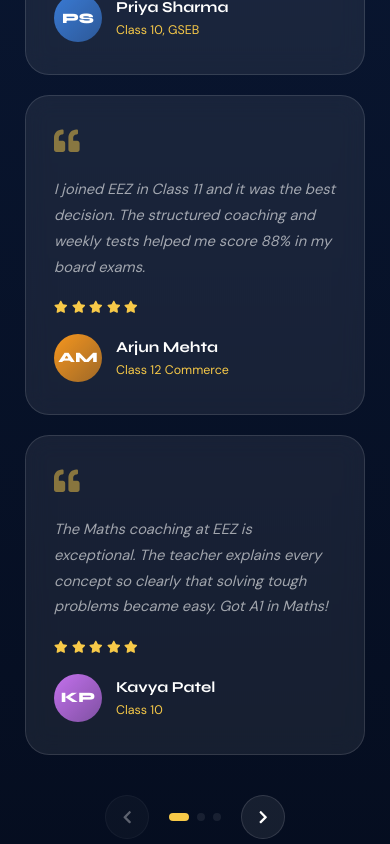
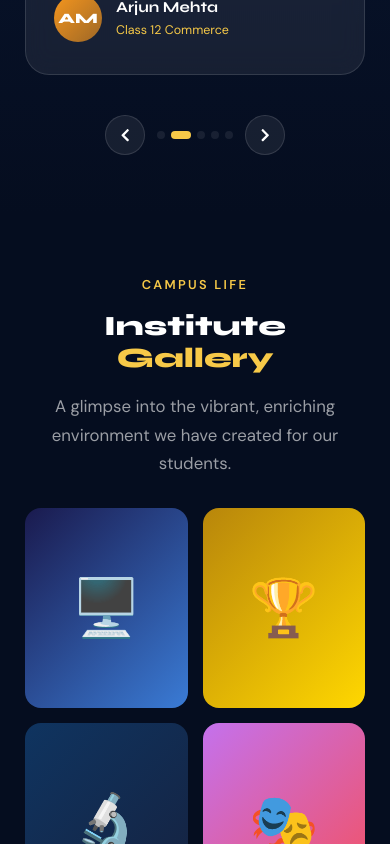
Before and after one commit to harniya-parth/eez-site, a React (Vite) app: page / in a window 390 px wide. Shown: the part 9220-10064 px from the top of the page. Built offline with nearby package versions, Linux system fonts and the light colour scheme; the HTML template or start-up script is replaced by a standard one.

Commit message:
Fix testi slider

```diff
--- a/src/pages/home.css
+++ b/src/pages/home.css
@@ -1121,12 +1121,15 @@ body::-webkit-scrollbar {
 
 .testi-slider {
     position: relative;
+    overflow: hidden;
+    padding-top: 10px;
+    margin-top: -10px;
 }
 
 .testi-track {
-    display: grid;
-    grid-template-columns: repeat(3, 1fr);
-    gap: 20px;
+    display: flex;
+    transition: transform 0.4s ease;
+    gap: 15px;
 }
 
 .testi-card {
@@ -1135,7 +1138,10 @@ body::-webkit-scrollbar {
     border-radius: var(--radius-lg);
     padding: 32px 28px;
     backdrop-filter: blur(12px);
-    transition: var(--transition);
+    transition: background 0.35s, border-color 0.35s, transform 0.35s;
+    flex: 0 0 calc(32.3%);
+    width: calc(33.333%);
+    box-sizing: border-box;
 }
 
 .testi-card:hover {
@@ -1853,6 +1859,41 @@ body::-webkit-scrollbar {
         margin: 0 auto 30px;
     }
 
+    .testi-slider {
+        position: relative;
+        overflow: hidden;
+        padding-top: 0;
+        margin-top: 0;
+    }
+
+    .testi-track {
+        display: flex;
+        transition: transform 0.4s ease;
+        gap: 0;
+    }
+
+    .testi-card {
+        flex: 0 0 100%;
+        width: 100%;
+        padding: 32px 28px;
+    }
+
+    .testi-controls {
+        gap: 12px;
+    }
+
+    .testi-arrow {
+        width: 40px;
+        height: 40px;
+        flex-shrink: 0;
+    }
+
+    .testi-dots {
+        flex-wrap: wrap;
+        justify-content: center;
+        gap: 6px;
+    }
+
     .gallery-grid,
     .results-counters {
         grid-template-columns: repeat(2, 1fr);
--- a/src/pages/home.jsx
+++ b/src/pages/home.jsx
@@ -522,10 +522,46 @@ const testimonials = [
 
 function Testimonials() {
     const [index, setIndex] = useState(0);
-    const visible = 3;
+    const [isMobile, setIsMobile] = useState(
+        typeof window !== "undefined" && window.innerWidth <= 768
+    );
+    const total = testimonials.length;
+    const visible = isMobile ? 1 : 3;
+    const maxIndex = total - visible;
+
+    useEffect(() => {
+        const onResize = () => {
+            const mobile = window.innerWidth <= 768;
+            setIsMobile(mobile);
+            setIndex(0);
+        };
+        window.addEventListener("resize", onResize);
+        return () => window.removeEventListener("resize", onResize);
+    }, []);
+
+    useEffect(() => {
+        const timer = setInterval(() => {
+            setIndex((i) => (i >= maxIndex ? 0 : i + 1));
+        }, 4000);
+        return () => clearInterval(timer);
+    }, [maxIndex]);
 
     const prev = () => setIndex((i) => Math.max(0, i - 1));
-    const next = () => setIndex((i) => Math.min(testimonials.length - visible, i + 1));
+    const next = () => setIndex((i) => Math.min(maxIndex, i + 1));
+
+    const translateX = index * (100 / visible);
+
+    const dotCount = isMobile ? maxIndex + 1 : total;
+
+    const handleDotClick = (i) => {
+        setIndex(isMobile ? i : Math.min(i, maxIndex));
+    };
+
+    const isDotActive = (i) => {
+        if (isMobile) return i === index;
+        // on desktop, cards index, index+1, index+2 are visible
+        return i >= index && i < index + visible;
+    };
 
     return (
         <section className="testimonials section" id="testimonials">
@@ -533,29 +569,35 @@ function Testimonials() {
             <div className="container">
                 <FadeSection>
                     <p className="section-eyebrow">Student Voices</p>
-                    <h2 className="section-title center">What Our <span>Students Say</span></h2>
-                    <p className="section-sub">Real stories from real students who transformed their academic journey with us.</p>
+                    <h2 className="section-title center">
+                        What Our <span>Students Say</span>
+                    </h2>
+                    <p className="section-sub">
+                        Real stories from real students who transformed their academic journey with us.
+                    </p>
                 </FadeSection>
 
                 <div className="testi-slider">
-                    <AnimatePresence mode="wait">
-                        <motion.div
-                            key={index}
+                    <div
                         className="testi-track"
-                            initial={{ opacity: 0, x: 40 }}
-                            animate={{ opacity: 1, x: 0 }}
-                            exit={{ opacity: 0, x: -40 }}
-                            transition={{ duration: 0.4 }}
+                        style={{ transform: `translateX(-${translateX}%)` }}
                     >
-                            {testimonials.slice(index, index + visible).map((t) => (
+                        {testimonials.map((t) => (
                             <div key={t.name} className="testi-card">
                                 <FaQuoteLeft className="quote-icon" />
                                 <p className="testi-text">{t.text}</p>
                                 <div className="testi-stars">
-                                        {Array(t.stars).fill(0).map((_, i) => <FaStar key={i} />)}
+                                    {Array(t.stars).fill(0).map((_, i) => (
+                                        <FaStar key={i} />
+                                    ))}
                                 </div>
                                 <div className="testi-author">
-                                        <div className="testi-avatar" style={{ background: `linear-gradient(135deg, ${t.color}, ${t.color}99)` }}>
+                                    <div
+                                        className="testi-avatar"
+                                        style={{
+                                            background: `linear-gradient(135deg, ${t.color}, ${t.color}99)`,
+                                        }}
+                                    >
                                         {t.initials}
                                     </div>
                                     <div>
@@ -565,18 +607,35 @@ function Testimonials() {
                                 </div>
                             </div>
                         ))}
-                        </motion.div>
-                    </AnimatePresence>
+                    </div>
                 </div>
 
                 <div className="testi-controls">
-                    <button className="testi-arrow" onClick={prev} disabled={index === 0}><FaChevronLeft /></button>
+                    <button
+                        className="testi-arrow"
+                        onClick={prev}
+                        disabled={index === 0}
+                    >
+                        <FaChevronLeft />
+                    </button>
+
                     <div className="testi-dots">
-                        {Array(testimonials.length - visible + 1).fill(0).map((_, i) => (
-                            <button key={i} className={`testi-dot ${i === index ? "active" : ""}`} onClick={() => setIndex(i)} />
+                        {Array(dotCount).fill(0).map((_, i) => (
+                            <button
+                                key={i}
+                                className={`testi-dot ${isDotActive(i) ? "active" : ""}`}
+                                onClick={() => handleDotClick(i)}
+                            />
                         ))}
                     </div>
-                    <button className="testi-arrow" onClick={next} disabled={index >= testimonials.length - visible}><FaChevronRight /></button>
+
+                    <button
+                        className="testi-arrow"
+                        onClick={next}
+                        disabled={index >= maxIndex}
+                    >
+                        <FaChevronRight />
+                    </button>
                 </div>
             </div>
         </section>
```
Lines whose indentation alone changed are shown as unchanged.
